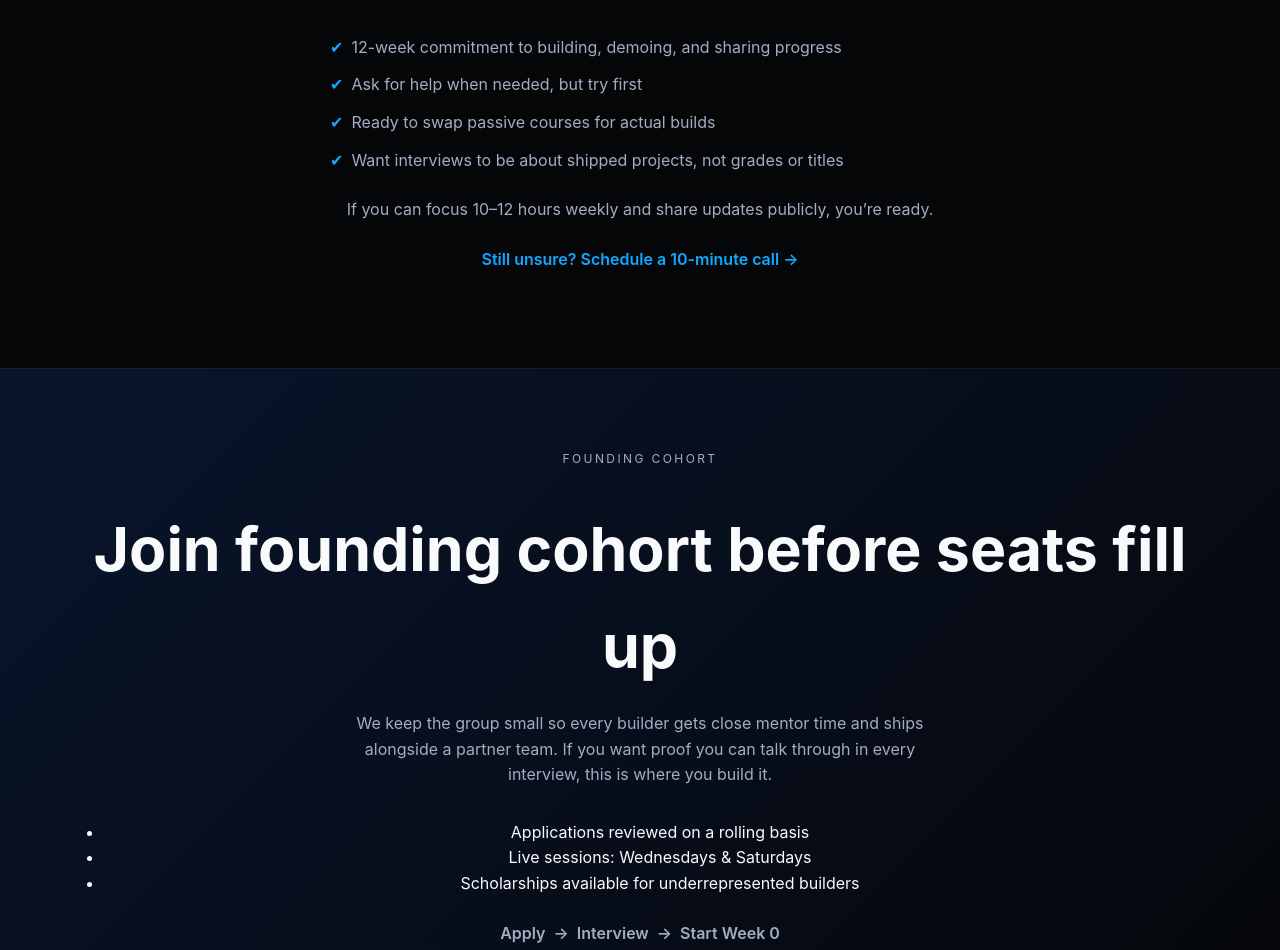
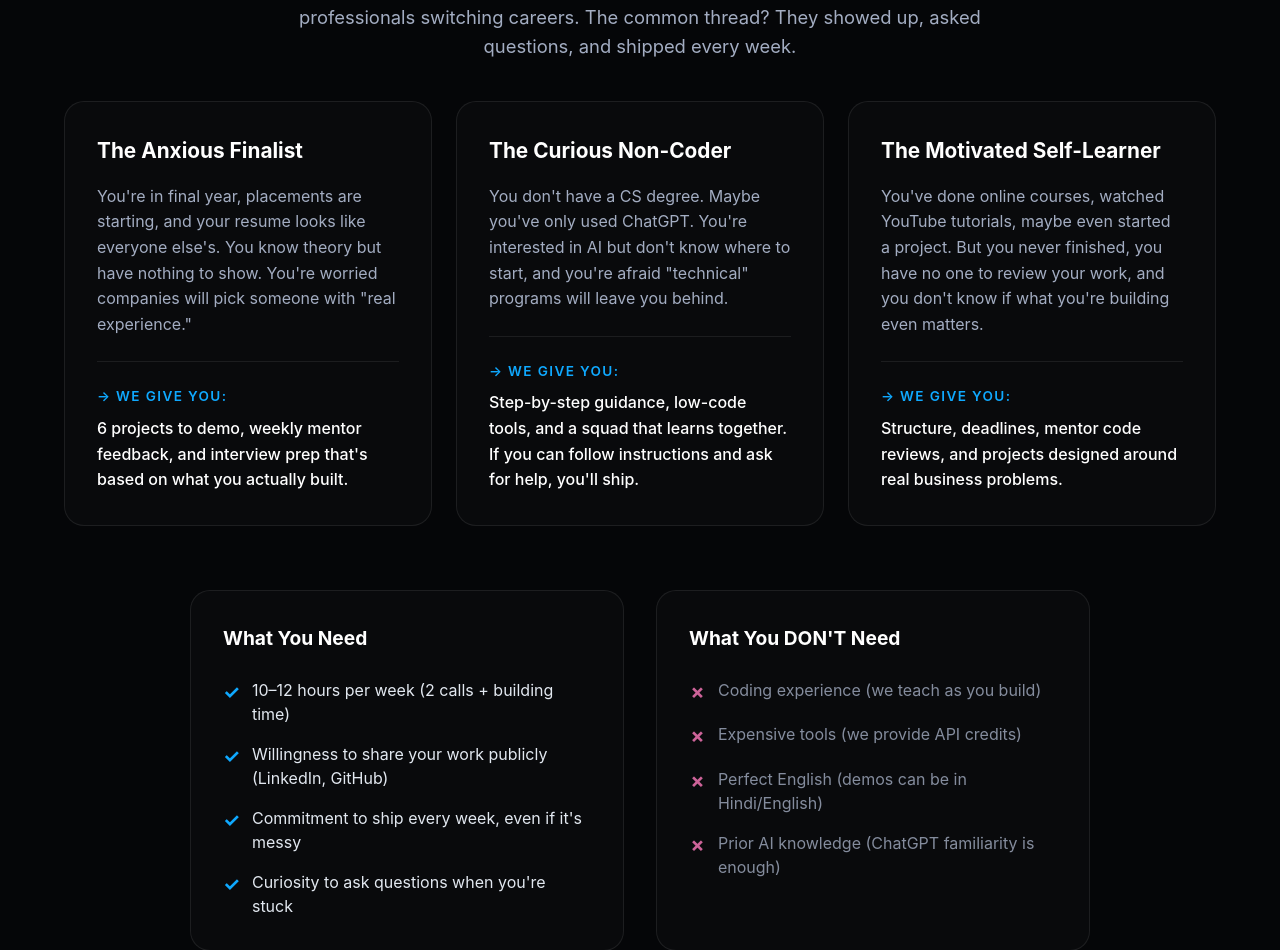
Before and after one commit to kagrawal29/ai-native-internship-next, a Next.js app: page / in a window 1280 px wide. Shown: the part 9472-10422 px from the top of the page. Built offline with nearby package versions, Linux system fonts and the light colour scheme.

Commit message:
feat: redesign who section with student scenarios

```diff
--- a/app/components/WhoSection.tsx
+++ b/app/components/WhoSection.tsx
@@ -1,25 +1,117 @@
+"use client";
+
+import { motion } from "framer-motion";
+
+const scenarios = [
+  {
+    title: "The Anxious Finalist",
+    description:
+      "You're in final year, placements are starting, and your resume looks like everyone else's. You know theory but have nothing to show. You're worried companies will pick someone with \"real experience.\"",
+    solution: "6 projects to demo, weekly mentor feedback, and interview prep that's based on what you actually built.",
+  },
+  {
+    title: "The Curious Non-Coder",
+    description:
+      "You don't have a CS degree. Maybe you've only used ChatGPT. You're interested in AI but don't know where to start, and you're afraid \"technical\" programs will leave you behind.",
+    solution: "Step-by-step guidance, low-code tools, and a squad that learns together. If you can follow instructions and ask for help, you'll ship.",
+  },
+  {
+    title: "The Motivated Self-Learner",
+    description:
+      "You've done online courses, watched YouTube tutorials, maybe even started a project. But you never finished, you have no one to review your work, and you don't know if what you're building even matters.",
+    solution: "Structure, deadlines, mentor code reviews, and projects designed around real business problems.",
+  },
+];
+
+const requirements = {
+  need: [
+    "10–12 hours per week (2 calls + building time)",
+    "Willingness to share your work publicly (LinkedIn, GitHub)",
+    "Commitment to ship every week, even if it's messy",
+    "Curiosity to ask questions when you're stuck",
+  ],
+  dontNeed: [
+    "Coding experience (we teach as you build)",
+    "Expensive tools (we provide API credits)",
+    "Perfect English (demos can be in Hindi/English)",
+    "Prior AI knowledge (ChatGPT familiarity is enough)",
+  ],
+};
+
 export function WhoSection() {
   return (
-    <section className="section" id="who">
+    <section className="section who-section" id="who">
       <div className="container">
         <div className="section-heading">
-          <p className="eyebrow">Who it’s for</p>
-          <h2>Builders ready to show up, not just sign up.</h2>
-          <p>
-            Open to all levels—final-year students who need to stand out, and working pros who want to level up. We give you the structure,
-            mentors, and projects. You bring discipline, ownership, and the willingness to ship every week.
+          <p className="eyebrow">Is this for you?</p>
+          <h2>
+            If you&apos;re tired of theory and ready to build, <br />
+            <span className="hero-gradient">you&apos;re in the right place.</span>
+          </h2>
+          <p className="lead">
+            We&apos;ve trained final-year students with zero coding experience and working professionals switching careers. The common
+            thread? They showed up, asked questions, and shipped every week.
           </p>
         </div>
-        <ul className="checklist">
-          <li>12-week commitment to building, demoing, and sharing progress</li>
-          <li>Ask for help when needed, but try first</li>
-          <li>Ready to swap passive courses for actual builds</li>
-          <li>Want interviews to be about shipped projects, not grades or titles</li>
-        </ul>
-        <p className="note">If you can focus 10–12 hours weekly and share updates publicly, you’re ready.</p>
-        <p className="section-cta">
-          <a href="#contact">Still unsure? Schedule a 10-minute call →</a>
-        </p>
+
+        <div className="scenarios-grid">
+          {scenarios.map((scenario, index) => (
+            <motion.div
+              key={index}
+              className="scenario-card"
+              initial={{ opacity: 0, y: 20 }}
+              whileInView={{ opacity: 1, y: 0 }}
+              viewport={{ once: true }}
+              transition={{ duration: 0.4, delay: index * 0.1 }}
+            >
+              <h3>{scenario.title}</h3>
+              <p className="scenario-description">{scenario.description}</p>
+              <div className="scenario-solution">
+                <span className="solution-label">→ We give you:</span>
+                <p>{scenario.solution}</p>
+              </div>
+            </motion.div>
+          ))}
+        </div>
+
+        <div className="requirements-section">
+          <div className="requirements-grid">
+            <div className="requirements-column">
+              <h3 className="requirements-title">What You Need</h3>
+              <ul className="requirements-list need">
+                {requirements.need.map((item, index) => (
+                  <li key={index}>
+                    <span className="check-icon">✓</span>
+                    {item}
+                  </li>
+                ))}
+              </ul>
+            </div>
+
+            <div className="requirements-column">
+              <h3 className="requirements-title">What You DON&apos;T Need</h3>
+              <ul className="requirements-list dont-need">
+                {requirements.dontNeed.map((item, index) => (
+                  <li key={index}>
+                    <span className="cross-icon">✗</span>
+                    {item}
+                  </li>
+                ))}
+              </ul>
+            </div>
+          </div>
+        </div>
+
+        <div className="section-cta">
+          <p className="mb-2">Still unsure if you&apos;re ready?</p>
+          <a href="#contact" className="btn btn-ghost">
+            Schedule a 10-min call with a mentor
+          </a>
+          <br />
+          <a href="#faq" className="mt-3 inline-block text-primary">
+            Read FAQs from students like you →
+          </a>
+        </div>
       </div>
     </section>
   );
--- a/app/styles.css
+++ b/app/styles.css
@@ -1439,3 +1439,122 @@ img {
   color: var(--text-muted);
   font-style: normal;
 }
+
+/* Who Section Redesign */
+.scenarios-grid {
+  display: grid;
+  grid-template-columns: repeat(auto-fit, minmax(300px, 1fr));
+  gap: 1.5rem;
+  margin-bottom: 4rem;
+}
+
+.scenario-card {
+  background: rgba(255, 255, 255, 0.02);
+  border: 1px solid rgba(255, 255, 255, 0.08);
+  border-radius: 20px;
+  padding: 2rem;
+  transition: all 0.3s ease;
+}
+
+.scenario-card:hover {
+  transform: translateY(-4px);
+  border-color: rgba(15, 169, 255, 0.3);
+  box-shadow: 0 12px 30px rgba(15, 169, 255, 0.1);
+}
+
+.scenario-card h3 {
+  font-size: 1.3rem;
+  margin: 0 0 1rem;
+  color: #fff;
+}
+
+.scenario-description {
+  color: var(--text-muted);
+  line-height: 1.6;
+  margin-bottom: 1.5rem;
+}
+
+.scenario-solution {
+  padding-top: 1.5rem;
+  border-top: 1px solid rgba(255, 255, 255, 0.08);
+}
+
+.solution-label {
+  display: block;
+  font-size: 0.85rem;
+  text-transform: uppercase;
+  letter-spacing: 0.1em;
+  color: var(--primary);
+  margin-bottom: 0.5rem;
+  font-weight: 600;
+}
+
+.scenario-solution p {
+  margin: 0;
+  color: #fff;
+  font-weight: 500;
+}
+
+.requirements-section {
+  margin-bottom: 3rem;
+}
+
+.requirements-grid {
+  display: grid;
+  grid-template-columns: repeat(auto-fit, minmax(300px, 1fr));
+  gap: 2rem;
+  max-width: 900px;
+  margin: 0 auto;
+}
+
+.requirements-column {
+  background: rgba(255, 255, 255, 0.02);
+  border: 1px solid rgba(255, 255, 255, 0.08);
+  border-radius: 20px;
+  padding: 2rem;
+}
+
+.requirements-title {
+  font-size: 1.2rem;
+  margin: 0 0 1.5rem;
+  color: #fff;
+}
+
+.requirements-list {
+  list-style: none;
+  padding: 0;
+  margin: 0;
+  display: grid;
+  gap: 1rem;
+}
+
+.requirements-list li {
+  display: flex;
+  align-items: flex-start;
+  gap: 0.75rem;
+  color: var(--text-muted);
+  line-height: 1.5;
+}
+
+.check-icon {
+  color: #0fa9ff;
+  font-weight: 700;
+  font-size: 1.2rem;
+  flex-shrink: 0;
+}
+
+.cross-icon {
+  color: #ff7abd;
+  font-weight: 700;
+  font-size: 1.2rem;
+  flex-shrink: 0;
+}
+
+.requirements-list.need li {
+  color: #e2e8f0;
+}
+
+.requirements-list.dont-need li {
+  color: var(--text-muted);
+  opacity: 0.8;
+}
```
